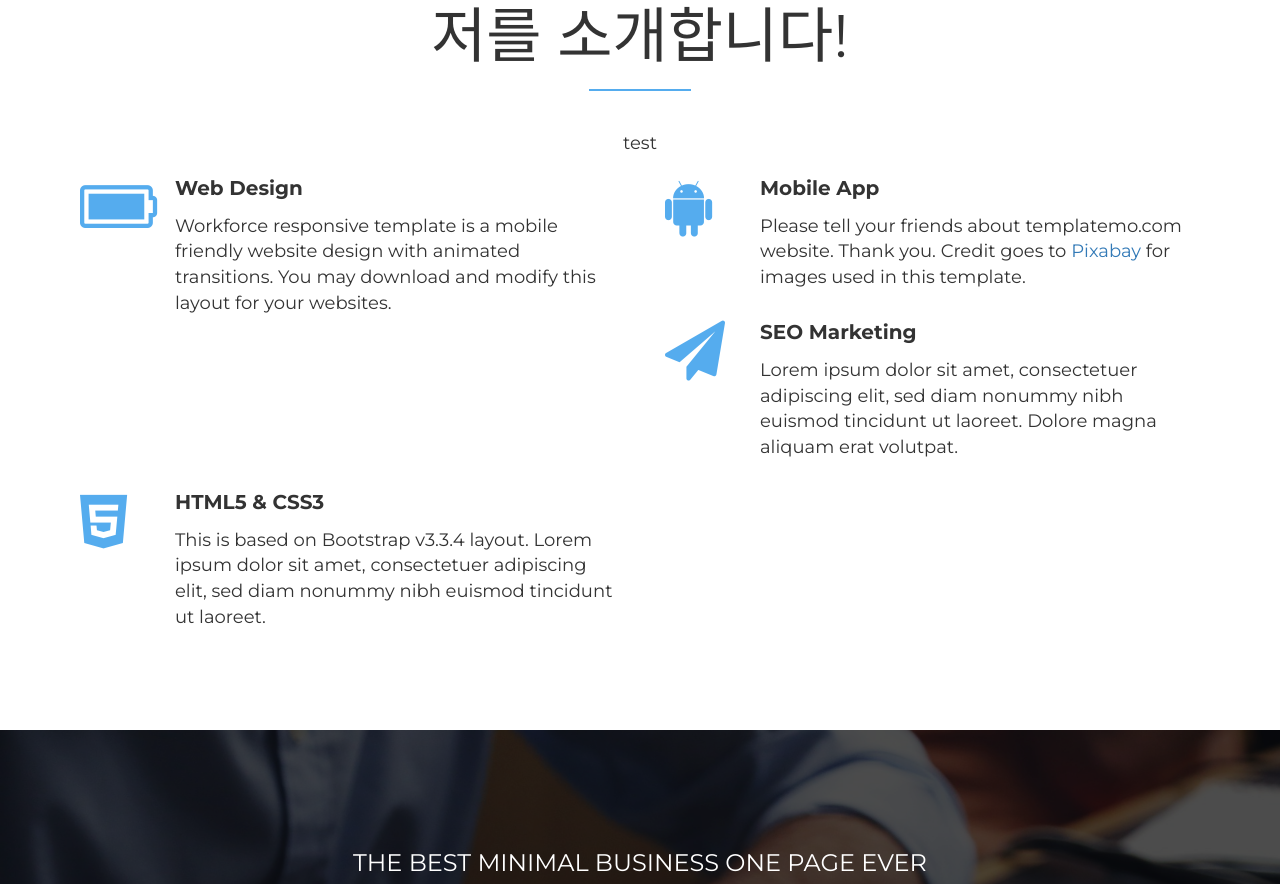
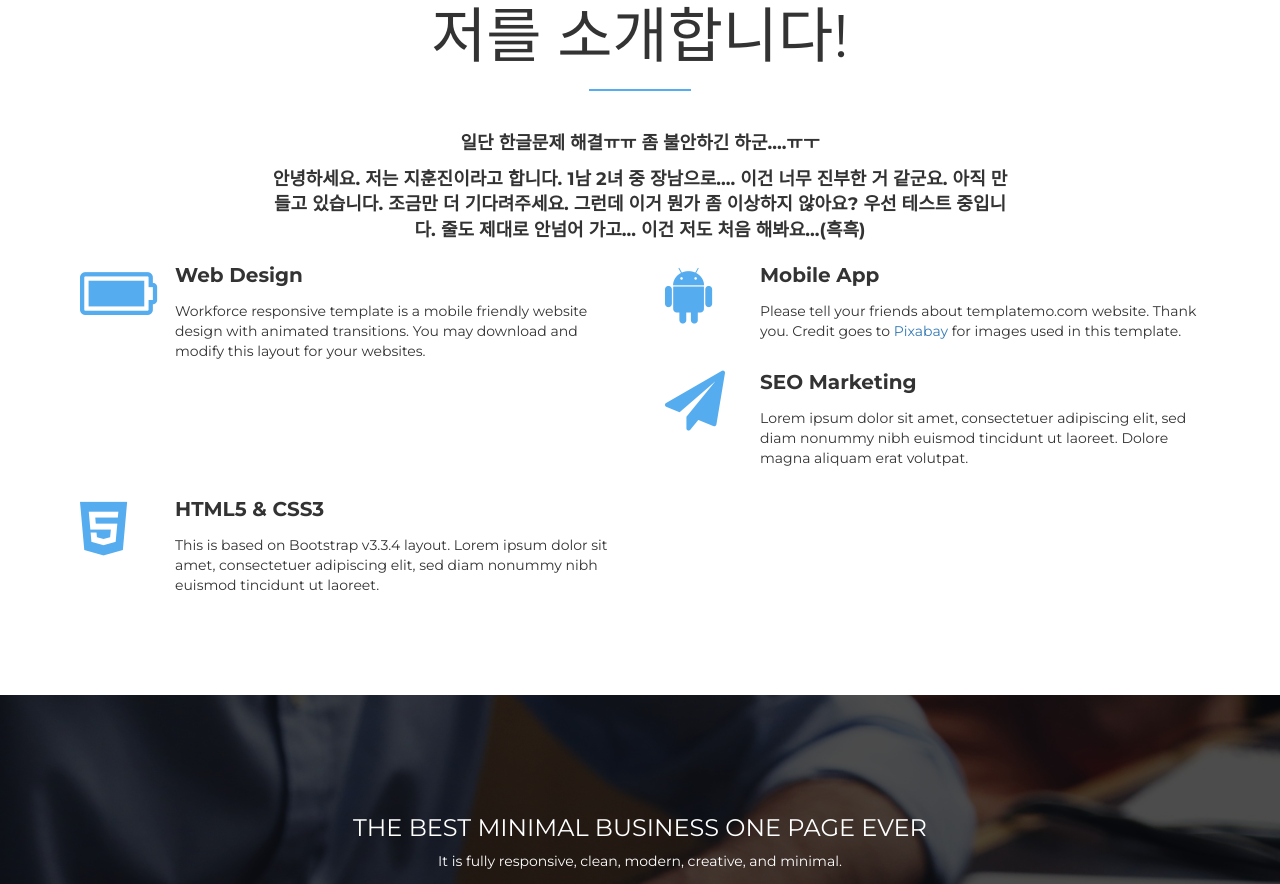
Before and after one commit to HoonJin/wedding, a plain HTML site: page index.html in a window 1280 px wide. Shown: the part 950-1834 px from the top of the page. Drawn offline with Linux system fonts and the light colour scheme.

Commit message:
한글 폰트는 나눔고딕으로 설정함 조금 더 봐야알듯

```diff
--- a/css/templatemo-style.css
+++ b/css/templatemo-style.css
@@ -6,12 +6,13 @@ http://www.templatemo.com/free-website-templates/461-workforce
 body
 {
     background: #f0f0f0;
-    font-family: 'Montserrat', sans-serif;
+    font-family: 'Montserrat', 'Nanum Gothic', Verdana, sans-serif;
     font-weight: 400;
     overflow-x: hidden;
 }
 
-p{
+p.korean{
+    font-weight: 600;
     font-size: 18px;
 }
 
--- a/index.html
+++ b/index.html
@@ -11,10 +11,11 @@
 	Workforce Template
 	http://www.templatemo.com/free-website-templates/461-workforce
     -->
+
 	<link href='http://fonts.googleapis.com/css?family=Montserrat:400,700' rel='stylesheet' type='text/css'>
+    <link href='http://fonts.googleapis.com/earlyaccess/nanumgothic.css' rel='stylesheet' type="text/css">
 	<link rel="stylesheet" href="css/animate.min.css">
 	<link rel="stylesheet" href="css/bootstrap.min.css">
-<!--	<link rel="stylesheet" href="css/font-awesome.min.css">		-->
     <link rel="stylesheet" href="https://maxcdn.bootstrapcdn.com/font-awesome/4.4.0/css/font-awesome.min.css">
 	<link rel="stylesheet" href="css/templatemo-style.css">
 
@@ -104,7 +105,13 @@
             <div class="row">
                 <div class="col-md-2"></div>
 				<div class="col-md-8 text-center wow bounceIn">
-                    <p>test</p>
+                    <p class="korean">일단 한글문제 해결ㅠㅠ 좀 불안하긴 하군....ㅠㅜ</p>
+                    <p class="korean">
+                        안녕하세요. 저는 지훈진이라고 합니다. 1남 2녀 중 장남으로.... 이건 너무 진부한 거 같군요.
+                        아직 만들고 있습니다. 조금만 더 기다려주세요.
+                        그런데 이거 뭔가 좀 이상하지 않아요?
+                        우선 테스트 중입니다. 줄도 제대로 안넘어 가고... 이건 저도 처음 해봐요...(흑흑)
+                    </p>
 				</div>
                 <div class="col-md-2"></div>
             </div>
```
